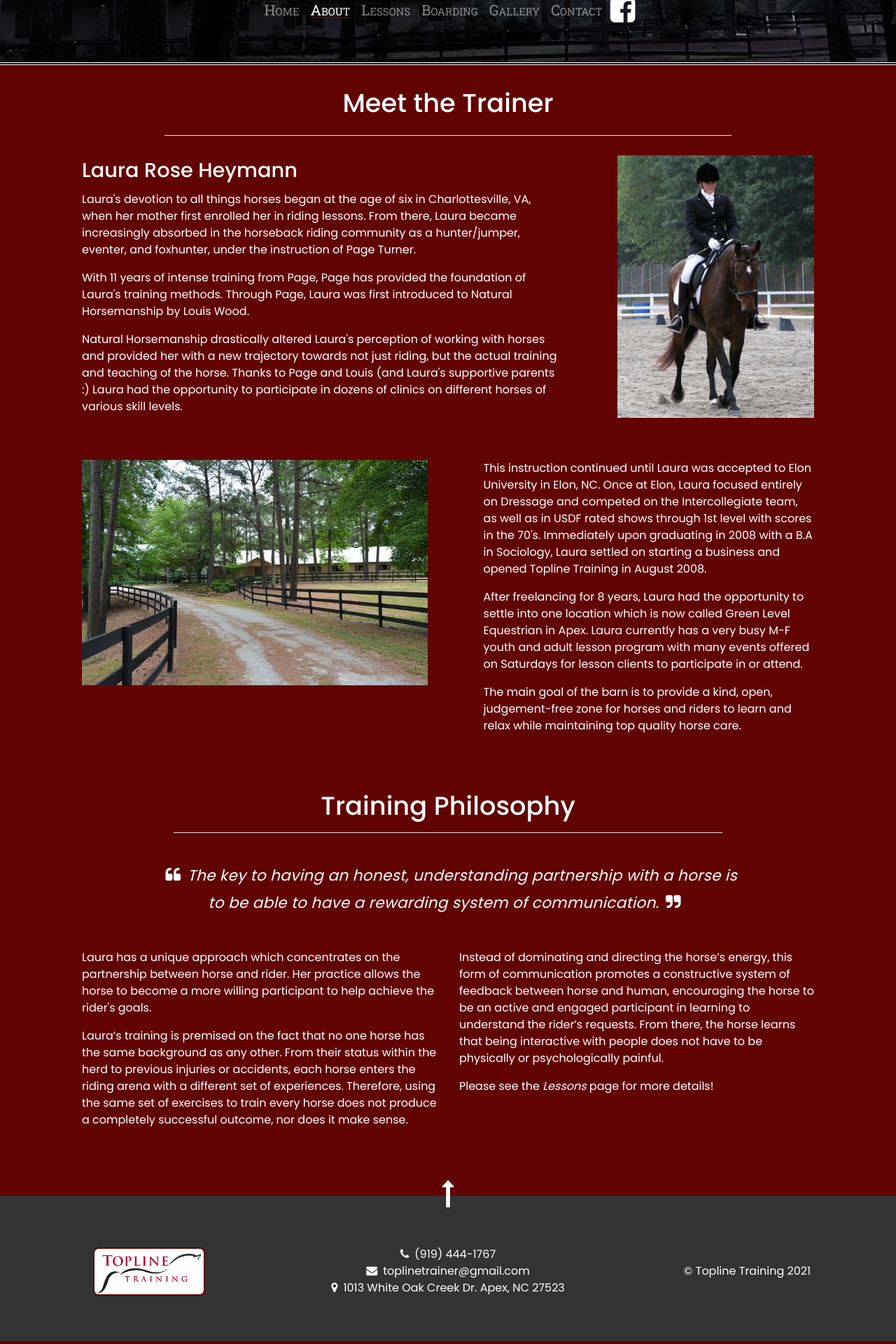
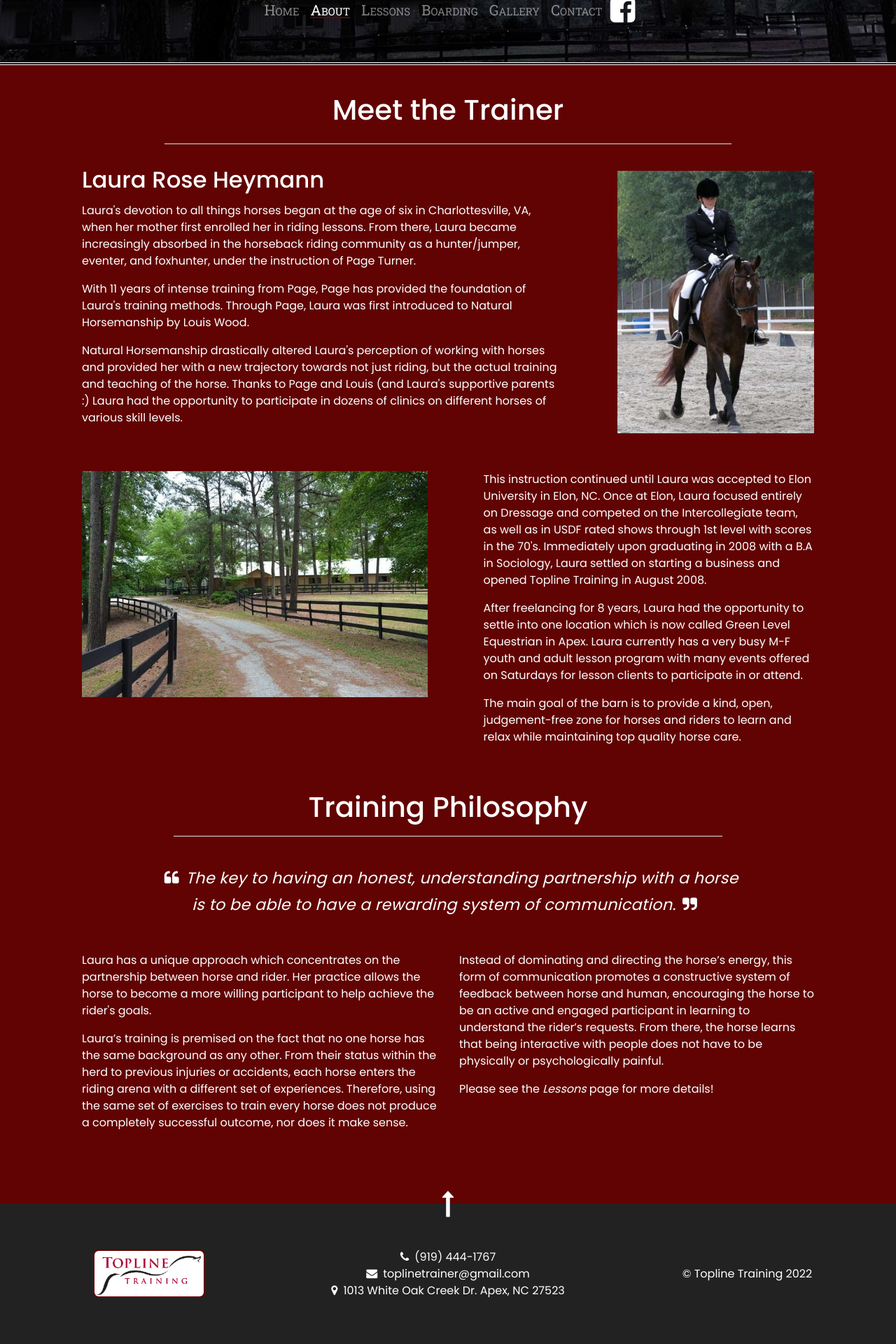
Before and after one commit to mtdavis725/topline_nc, a React (Create React App) app: page /about in a window 1280 px wide. Shown: the part 387-2307 px from the top of the page at 70% size. Built offline with nearby package versions, Linux system fonts and the light colour scheme.

Commit message:
Converting bootstrap grid to CSS grid, curr: lessons

```diff
--- a/src/components/About/About.jsx
+++ b/src/components/About/About.jsx
@@ -19,7 +19,7 @@ function About() {
 
         <div className="container-fluid about-container padding">
                 <div className="item1">
-                    <h1 className="header-lg pb-1">Laura Rose Heymann</h1>
+                    <h2 className="header-lg pb-1">Laura Rose Heymann</h2>
                     <p>Laura's devotion to all things horses began at the age of six in Charlottesville, VA, when her mother first enrolled her in riding lessons. From there, Laura became increasingly absorbed in the horseback riding community as a hunter/jumper, eventer, and foxhunter, under the instruction of Page Turner. </p>
                     <p>With 11 years of intense training from Page, Page has provided the foundation of Laura's training methods. Through Page, Laura was first introduced to Natural Horsemanship by Louis Wood. </p>
                     <p>Natural Horsemanship drastically altered Laura's perception of working with horses and provided her with a new trajectory towards not just riding, but the actual training and teaching of the horse. Thanks to Page and Louis (and Laura's supportive parents :) Laura had the opportunity to participate in dozens of clinics on different horses of various skill levels.</p>
@@ -59,7 +59,7 @@ function About() {
 
         <div className="container-fluid about-container2 padding">
             <div className="item1">
-                <h1 className="text-center page-header">Training Philosophy</h1>
+                <h1 className="text-center">Training Philosophy</h1>
                 <hr className="bg-light w-75 mx-auto" />
             </div>
 
--- a/src/components/Footer/Footer.jsx
+++ b/src/components/Footer/Footer.jsx
@@ -10,22 +10,19 @@ function Footer() {
                     <Link to="/" className="text-center mx-auto redirect" >
                         <i className="fa fa-long-arrow-up"></i>
                     </Link>
-
                 </div>
                 <div className="col-12 col-sm-3 text-center p-2">
                     <img src={images.logo} alt="Footer logo" className="footer-logo" />
                 </div>
                 <div className="col-12 col-sm-6 text-center p-2 py-3">
                     <span><i className="fa fa-phone"> &nbsp;</i>(919) 444-1767</span>
-
                     <br />
                     <span><i className="fa fa-envelope"> &nbsp;</i>toplinetrainer@gmail.com</span>
                     <br />
-
                     <span><i className="fa fa-map-marker"> &nbsp;</i>1013 White Oak Creek Dr. Apex, NC 27523</span>
                 </div>
                 <div className="col-12 col-sm-3 text-center p-2">
-                    <span>&copy; Topline Training 2021</span>
+                    <span>&copy; Topline Training 2022</span>
                 </div>
             </div>
             </div>
--- a/src/components/Lessons/Lessons.jsx
+++ b/src/components/Lessons/Lessons.jsx
@@ -8,7 +8,7 @@ function Lessons() {
                 <div className="container-fluid">
                     <div className="row mx-auto">
                         <div className="col-12 text-center">
-                            <h1 className="page-header ">Training with Topline</h1>
+                            <h1>Training with Topline</h1>
                         </div>
                     </div>
                     <hr className="bg-light w-75 mx-auto" />
@@ -17,7 +17,7 @@ function Lessons() {
                 <div className="container-fluid lessons-container padding">
 
                     <div className="item1">
-                    <h1 className="header-lg">Lesson Details</h1>
+                    <h2>Lesson Details</h2>
                         <p>Laura's standard lessons often revolve around a specific skill, from equitation, to horse
                         behavior, to a dressage movement, to the overall balance of the horse. From there, Laura incorporates a number of related exercises, on the ground and under saddle, to help both horse and rider find a clear understanding of the skill or concept.</p>
 
@@ -64,9 +64,9 @@ function Lessons() {
 
 
                         <div className="item3">
-                            <h4>Have any questions or interested in booking a lesson?</h4>
+                            <h3>Have any questions or interested in booking a lesson?</h3>
                             <Link to="/contact">
-                                <button type="button" className="btn btn-outline-light btn-lg w-100">Contact us&nbsp;<i className="fa fa-long-arrow-right"></i></button>
+                                <button type="button" className="btn btn-outline-light btn-lg w-50">Contact us&nbsp;<i className="fa fa-long-arrow-right"></i></button>
                             </Link>
 
                         </div>
@@ -78,13 +78,13 @@ function Lessons() {
 
                 <div className="container-fluid lessons-container2 padding">
                     <div className="item1">
-                    <h2 className="header-lg">For Your Consideration</h2>
+                    <h2>For Your Consideration</h2>
                     <hr className='bg-light w-25'></hr>
                             <p>Once you have some riding under your belt, Laura has numerous resources to help you find an appropriate horse to lease, or buy. Horse leasing/ownership isn't for everyone, but many people find that once they start riding all they want to do is RIDE MORE! And while multiple lessons a week are nice, having some time to ride on your own can be a useful learning tool to discover new things you would like to learn to do on or off the horse, and different goals for your lesson time!</p>
                         </div>
 
                         <div className="item2">
-                        <h2 className="header-lg">Safety</h2>
+                        <h2>Safety</h2>
                         <hr className='bg-light w-25'></hr>
                             <p>While we want all of our riders to grow their equestrian skills and to have fun, our first priority for all of our riders is always safety. All riders must wear the appropriate safety gear during each lesson. Please wear boots/hard soled shoes and long/pants for all lessons.</p>
                         </div>
--- a/src/styles/App.scss
+++ b/src/styles/App.scss
@@ -20,10 +20,11 @@ html, body {
   font-family: 'Poppins', sans-serif;
   scroll-behavior: smooth;
   height: 100%;
+  font-size: 1rem;
 }
 
 section {
-  padding: 1rem 0 2rem 0;
+  padding: 2.5rem 0;
 }
 
 .text-link {
@@ -31,14 +32,21 @@ section {
   font-style: italic;
 }
 
-.page-header {
-  font-size: 2.3rem;
-  padding: 1rem 0 0 0;
+h1 {
+  font-size: calc(34px + .5vw);
 }
 
-.header-lg {
-  padding: 1rem 0 .5rem 0;
-  font-size: 1.8rem;
+h2 {
+  font-size: calc(26px + .5vw);
+}
+
+h3 {
+  font-size: calc(18px + .5vw);
+}
+
+
+em{
+  font-size: 14px;
 }
 
 .padding {
--- a/src/styles/_about.scss
+++ b/src/styles/_about.scss
@@ -1,7 +1,7 @@
 .about-container {
   display: grid;
   grid-gap: 3rem 5rem;
-  padding: 0 2rem;
+  padding: 1rem 2rem;
   grid-template-columns: repeat(6, auto);
   grid-template-rows: auto;
   grid-template-areas:
@@ -64,11 +64,11 @@
 }
 
 .blockquote {
-  font-size: 1.35rem;
+  font-size: calc(16px + .5vw);
   font-style: italic;
   letter-spacing: .02rem;
   i {
-    font-size: 1.45rem;
+    font-size: calc(16px + .5vw);
     margin: 0 .1rem;
   }
 }
--- a/src/styles/_cards.scss
+++ b/src/styles/_cards.scss
@@ -45,12 +45,11 @@
 
   .lesson-card {
     width: 100%;
+    max-width: 280px;
     height: auto;
     margin: 0;
-
     .card-text {
       margin: 0;
-      font-size: calc(12px + (100vw*0.005));
     }
   }
 
--- a/src/styles/_footer.scss
+++ b/src/styles/_footer.scss
@@ -1,25 +1,19 @@
 /////////// FOOTER ///////////
 footer {
     background-color: $secondaryDark;
-    font-size: 1rem;
-    color: $white;
-    text-align: center;
     padding: 0 1rem;
-    a {
-        color: $white;
-        font-size: 2rem;
-    }
     .footer-logo {
       width: 100%;
       max-width: 10rem;
-      border: 2px solid $darkRed;
+      border: 2.5px solid $darkRed;
       border-radius: 8px;
     }
     .redirect {
       position: relative;
-      top: -24px;
+      top: -20px;
       i {
-        font-size: 2.5rem;
+        font-size: 2.4rem;
+        color: $white;
       }
       &:hover {
         color: $white;
@@ -42,28 +36,6 @@ footer {
   ////////// Bootstrap small column break (tablet) //////////
 @media (max-width: 576px) {
   .footer-logo {
-      width: 100%;
       max-width: 13rem;
-      border: 3px solid $darkRed;
-      border-radius: 8px;
     }
 }
-
-  /*
-  footer {
-    background-color: $secondaryDark;
-    font-size: .9rem;
-    margin-top: 1rem;
-    a {
-        color: $white;
-        font-size: 1.8rem;
-    }
-    .footer-logo {
-      max-width: 9rem;
-    }
-    .redirect {
-      position: relative;
-      top: -20px;
-    }
-  }
-  */
--- a/src/styles/_lessons.scss
+++ b/src/styles/_lessons.scss
@@ -1,60 +1,52 @@
 .lessons-container {
   display: grid;
-  padding: 0 2rem;
-  grid-gap: 1rem 3rem;
+  padding: 2rem;
+  grid-gap: 1rem 4rem;
   grid-template-columns: auto;
   grid-template-rows: auto;
-  /*grid-template-areas:
-    'content1 cards'
-    'content1 cards'
-    'actionitem cards'
-    ;
-  */
   .item1 {
-    grid-column: 1;
+    grid-column: 1 / 3;
     grid-row: 1 / 2;
   }
   .item2 {
-    grid-column: 2;
+    grid-column: 3 / 5;
     grid-row: 1 / 3;
     .card {
-      margin-top: .8rem;
+      margin: .5rem 0;
     }
 
 
   }
   .item3 {
-    grid-column: 1;
+    grid-column: 1 / 3;
     grid-row: 2 / 3;
-    align-self: end;
+    align-self: flex-end;
+    padding-bottom: 1rem;
   }
 
 }
 
 .lessons-container2 {
   display: grid;
-  padding: 1rem 2rem;
-  grid-gap: 1.5rem 2rem;
+  padding: 2rem;
+  grid-gap: 1.5rem 3rem;
   grid-template-columns: repeat(2, 1fr);
   grid-template-rows: auto;
-  /*.item1{
-    padding: 1rem;
+  .item2{
+    background-color: $primaryDark;
+    border-radius: 15px;
   }
-  .item2{
-    padding: 1rem;
-  }*/
 }
 
 @media (max-width: 860px) {
   .lessons-container {
-    grid-template-rows: repeat(3, auto);
     .item1 {
-      grid-column: 1;
-      grid-row: 1;
+      grid-column: 1 / 3;
+      grid-row: 1 / 2;
     }
     .item2 {
-      grid-column: 1;
-      grid-row: 2;
+      grid-column: 1 / 3;
+      grid-row: 2 / 3;
       display: flex;
       justify-content: space-evenly;
       margin: 1.5rem 1rem;
@@ -63,15 +55,15 @@
       }
     }
     .item3 {
-      grid-column: 1;
-      grid-row: 3;
+      grid-column: 1 / 3;
+      grid-row: 3 / 4;
     }
   }
 
   .lessons-container2 {
     grid-template-columns: auto;
     grid-template-rows: auto;
-    grid-gap: 0;
+    grid-gap: 1rem 0;
   }
 }
 
--- a/src/styles/_variables.scss
+++ b/src/styles/_variables.scss
@@ -2,5 +2,5 @@
 $white : #fff;
 $darkRed : #610303;
 $accentRed : #a10606;
-$primaryDark : #111111;
-$secondaryDark : #333;
+$primaryDark : #111;
+$secondaryDark : #222;
```
